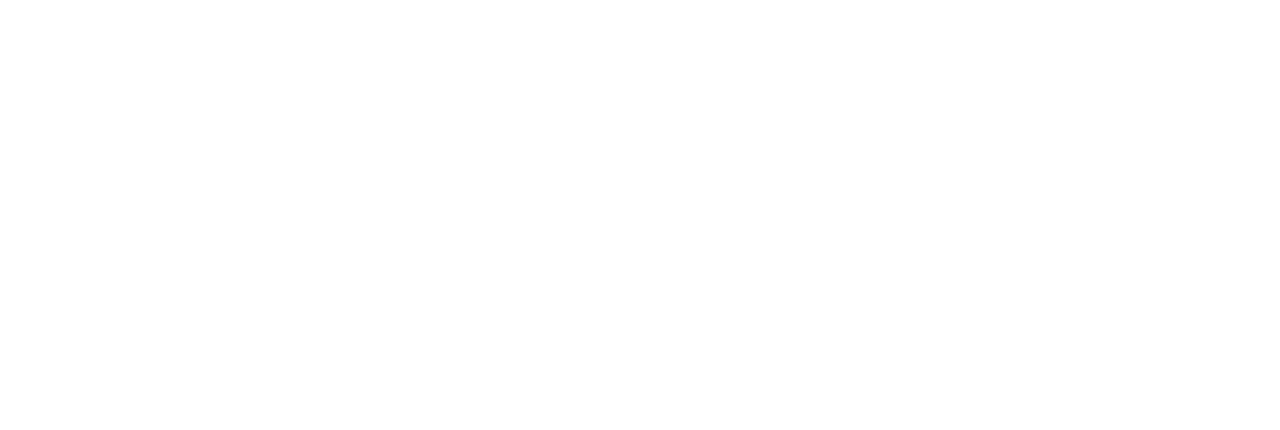
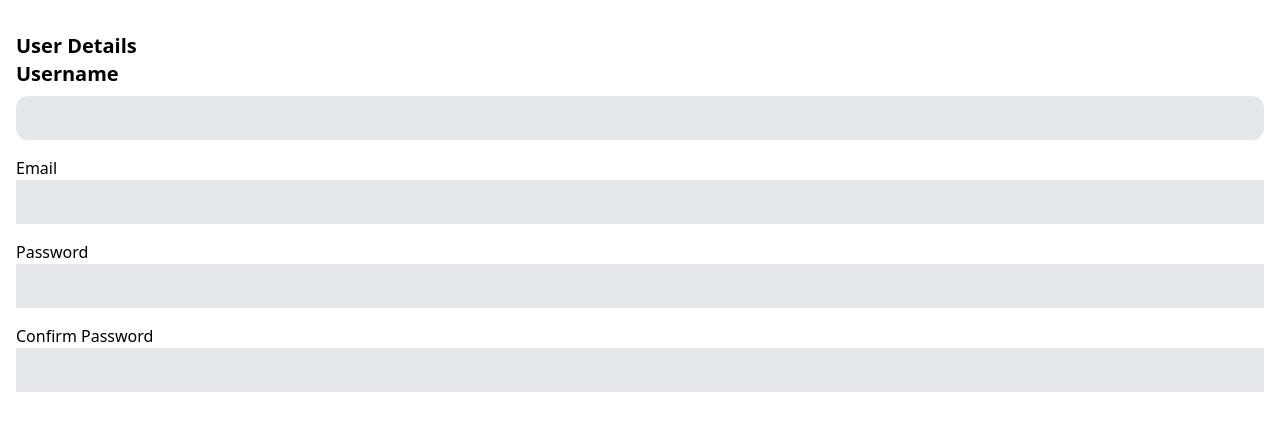
Before and after one commit to AdharBattulwar/Relyft, a React (Vite) app in the folder Frontend/: page /userDetails in a window 1280 px wide. Before the commit this address had no page. Shown: the top 430 px of the page. Built offline with nearby package versions, Linux system fonts and the light colour scheme.

Commit message:
Refactor App.tsx to add UserDetails component and route

```diff
--- a/Frontend/src/App.tsx
+++ b/Frontend/src/App.tsx
@@ -1,6 +1,7 @@
 import { Route, Routes } from "react-router-dom"
 import Login from "./components/Login"
 import OtpVerification from "./components/OtpVerification"
+import UserDetails from "./components/UserDetails"
 
 function App() {
 
@@ -10,6 +11,7 @@
       <Route path="/" element={<Login/>} />
       <Route path="/login" element={<Login/>} />
       <Route path="/otp" element={<OtpVerification/>} />
+      <Route path="/userDetails" element={<UserDetails/>} />
     </Routes>
     </>
   )
--- a/Frontend/src/components/OtpVerification/index.tsx
+++ b/Frontend/src/components/OtpVerification/index.tsx
@@ -62,7 +62,12 @@
             I havent Recieved the Code {time}
           </Button>
         ) : (
+          <Button
+            className="flex w-fit p-2 rounded-xl text-gray-600 font-semibold px-4 bg-gray-200"
+            disabled={false}
+          >
             <RolePopup />
+          </Button>
         )}
 
         <div className="w-full flex justify-between">
@@ -71,9 +76,11 @@
               <IoIosArrowRoundBack />
             </Button>
           </Link>
+          <Link to="/userDetails">
             <Button className="flex w-fit p-2 px-6 rounded-full gap-2 justify-between items-center bg-gray-200">
               Next <IoIosArrowRoundForward className="text-4xl font-semibold" />
             </Button>
+          </Link>
         </div>
       </div>
     </div>
--- /dev/null
+++ b/Frontend/src/components/UserDetails/index.tsx
@@ -0,0 +1,34 @@
+import React from "react";
+import { Input } from "../ui/input";
+
+type Props = object;
+
+const UserDetails: React.FC<Props> = () => {
+  return (
+    <div className="h-screen w-full pt-8 p-4 flex flex-col">
+      <div className="text-xl font-semibold">User Details</div>
+      <div className="w-full">
+        <div className="w-full flex flex-col gap-4 items-start justify-center">
+          <div className="w-full flex flex-col gap-2 ">
+            <span className="text-xl font-semibold ">Username</span>
+            <Input className="border-none rounded-xl flex items-center justify-center bg-gray-200 p-3 w-full"></Input>
+          </div>
+          <div className="w-full">
+            <span>Email</span>
+            <Input className="border-none bg-gray-200 p-3 w-full"></Input>
+          </div>
+          <div className="w-full">
+            <span>Password</span>
+            <Input className="border-none bg-gray-200 p-3 w-full"></Input>
+          </div>
+          <div className="w-full">
+            <span>Confirm Password</span>
+            <Input className="border-none bg-gray-200 p-3 w-full"></Input>
+          </div>
+        </div>
+      </div>
+    </div>
+  );
+};
+
+export default UserDetails;
```
Lines whose indentation alone changed are shown as unchanged.
